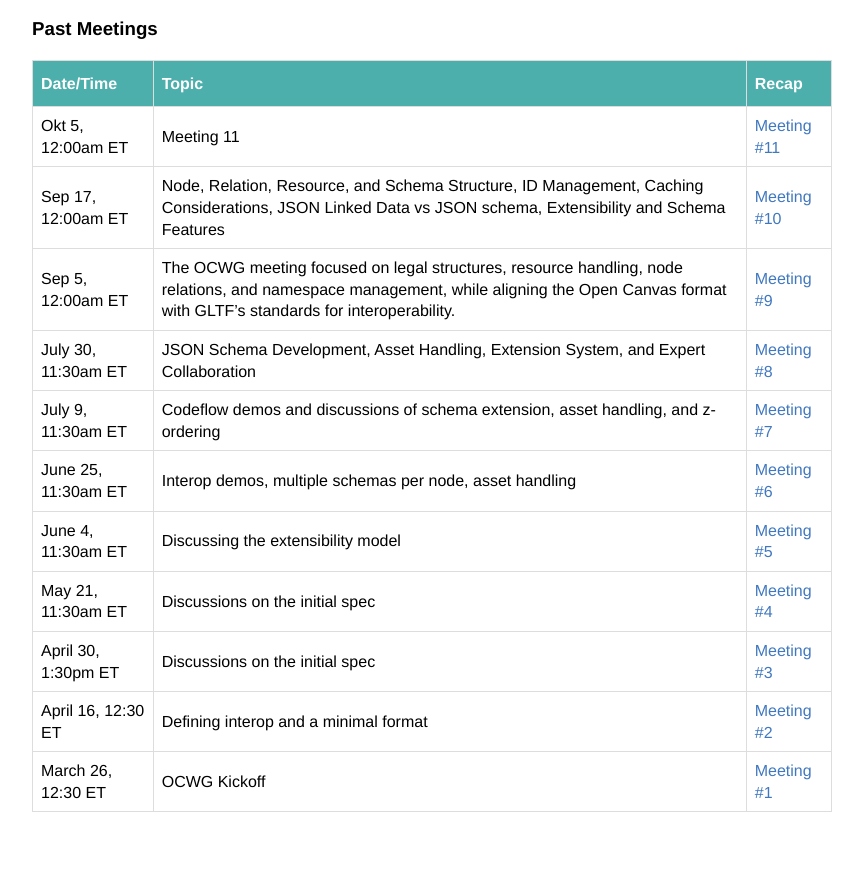
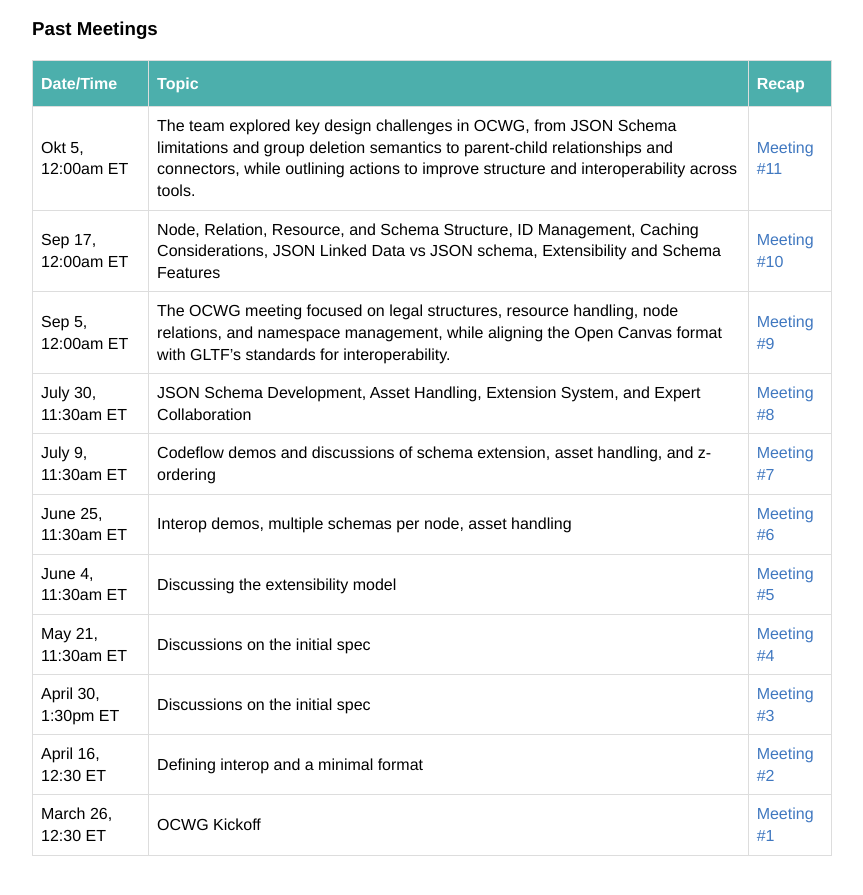
Before and after one commit to ocwg/canvasprotocol.org, a plain HTML site: page index.html in a window 1280 px wide. Shown: the part 1077-1972 px from the top of the page, without its empty margins (208-1071 px from the left). Drawn offline with Linux system fonts and the light colour scheme.

Commit message:
Update index.html

```diff
--- a/index.html
+++ b/index.html
@@ -150,7 +150,7 @@
           <tbody>
              <tr>
               <td>Okt 5, 12:00am ET</td>
-              <td>Meeting 11</td>
+              <td>The team explored key design challenges in OCWG, from JSON Schema limitations and group deletion semantics to parent-child relationships and connectors, while outlining actions to improve structure and interoperability across tools.</td>
               <td>
                 <a href="#">Meeting #11</a>
               </td>
```
